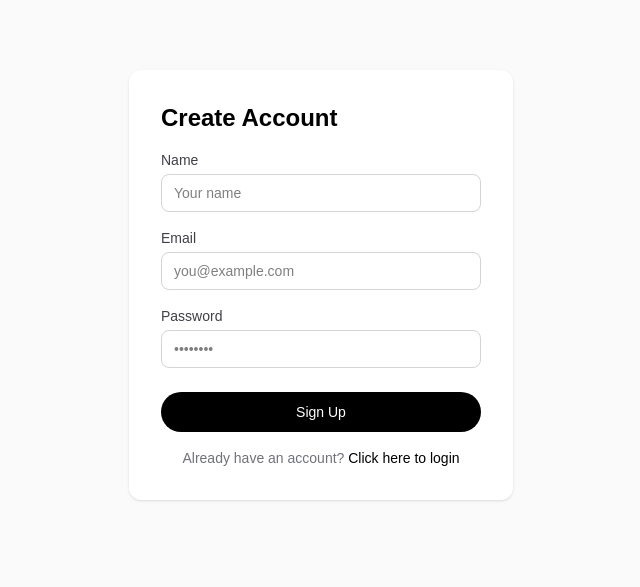
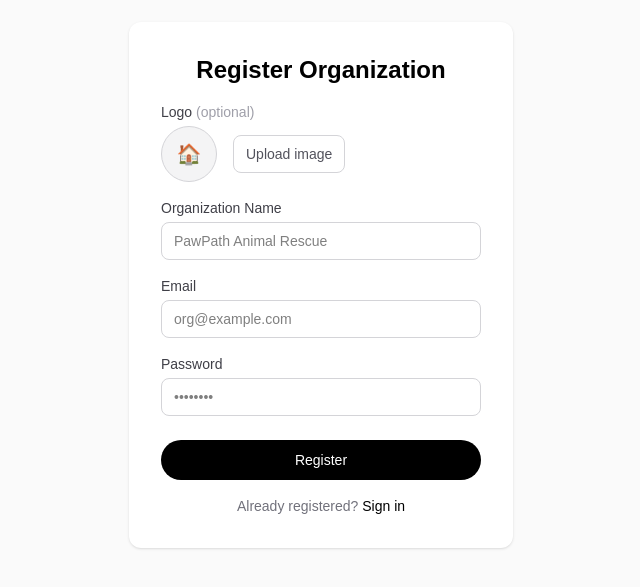
Before and after one commit to devin201o/hack-attack-2026, a Next.js app: page /signup in a window 1280 px wide. Shown: the part 115-702 px from the top of the page, without its empty margins (319-959 px from the left). Built offline with nearby package versions, Linux system fonts and the light colour scheme; no server answers.

Commit message:
updated signup

```diff
--- a/src/app/profile/page.tsx
+++ b/src/app/profile/page.tsx
@@ -7,7 +7,7 @@ export default function ProfilePage() {
     <AppShell>
       <div style={{ padding: "32px 36px", maxWidth: 600 }}>
         <h1 style={{ color: "#f9fafb", fontFamily: "'Georgia', serif", fontSize: 26, fontWeight: 700, margin: "0 0 28px" }}>Profile</h1>
-        <div style={{ background: "#161820", borderRadius: 14, border: "1px solid #1e2130", padding: 28 }}>
+
           <div style={{ display: "flex", alignItems: "center", gap: 18, marginBottom: 24 }}>
             <div style={{
               width: 64, height: 64, borderRadius: "50%",
@@ -20,13 +20,12 @@ export default function ProfilePage() {
               <div style={{ color: "#f97316", fontSize: 13, marginTop: 2 }}>PawPath Shelter</div>
             </div>
           </div>
-          {[["Email", "nikola@pawpath.org"], ["Role", "Administrator"], ["Shelter", "PawPath Animal Rescue"], ["Member since", "January 2024"]].map(([k, v]) => (
+          {[["Email", "nikola@pawpath.org"], ["Shelter", "PawPath Animal Rescue"], ["Member since", "January 2024"]].map(([k, v]) => (
             <div key={k} style={{ display: "flex", justifyContent: "space-between", padding: "12px 0", borderTop: "1px solid #1e2130" }}>
               <span style={{ color: "#6b7280", fontSize: 14 }}>{k}</span>
               <span style={{ color: "#d1d5db", fontSize: 14 }}>{v}</span>
             </div>
           ))}
-        </div>
       </div>
     </AppShell>
   );
--- a/src/app/signup/page.tsx
+++ b/src/app/signup/page.tsx
@@ -6,34 +6,72 @@ import { supabase } from "@/lib/supabase";
 
 export default function SignUpPage() {
   const router = useRouter();
-  const [name, setName] = useState("");
+  const [orgName, setOrgName] = useState("");
   const [email, setEmail] = useState("");
   const [password, setPassword] = useState("");
+  const [logo, setLogo] = useState<File | null>(null);
+  const [logoPreview, setLogoPreview] = useState<string | null>(null);
   const [error, setError] = useState("");
   const [loading, setLoading] = useState(false);
   const [confirmEmail, setConfirmEmail] = useState(false);
+
+  function handleLogoChange(e: React.ChangeEvent<HTMLInputElement>) {
+    const file = e.target.files?.[0] ?? null;
+    setLogo(file);
+    if (file) {
+      setLogoPreview(URL.createObjectURL(file));
+    } else {
+      setLogoPreview(null);
+    }
+  }
 
   async function handleSignUp(e: React.FormEvent) {
     e.preventDefault();
     setError("");
     setLoading(true);
 
-    const { data, error } = await supabase.auth.signUp({
+    // 1. Sign up with org metadata
+    const { data, error: signUpError } = await supabase.auth.signUp({
       email,
       password,
       options: {
-        data: { full_name: name },
+        data: {
+          shelter: orgName,       // org name → user_metadata.shelter
+          full_name: orgName,     // used for display name fallback
+        },
       },
     });
 
-    if (error) {
-      setError(error.message);
+    if (signUpError) {
+      setError(signUpError.message);
       setLoading(false);
-    } else if (data.session) {
-      // Auto-confirmed — go straight to home
-      router.push("/");
+      return;
+    }
+
+    // 2. Upload logo if provided (requires a public "logos" bucket in Supabase Storage)
+    if (logo && data.user) {
+      const ext = logo.name.split(".").pop();
+      const path = `${data.user.id}/logo.${ext}`;
+
+      const { data: uploadData, error: uploadError } = await supabase.storage
+        .from("logos")
+        .upload(path, logo, { upsert: true });
+
+      if (!uploadError && uploadData) {
+        const { data: urlData } = supabase.storage
+          .from("logos")
+          .getPublicUrl(path);
+
+        // Store logo URL back into user_metadata
+        await supabase.auth.updateUser({
+          data: { logo_url: urlData.publicUrl },
+        });
+      }
+    }
+
+    if (data.session) {
+      router.push("/dashboard");
     } else {
-      // Email confirmation required
       setConfirmEmail(true);
       setLoading(false);
     }
@@ -43,15 +81,14 @@ export default function SignUpPage() {
     return (
       <div className="flex min-h-screen items-center justify-center bg-zinc-50 dark:bg-black">
         <div className="flex w-full max-w-sm flex-col items-center gap-4 rounded-xl bg-white p-8 shadow dark:bg-zinc-900">
-          <h1 className="text-2xl font-semibold text-black dark:text-white">
-            Check your email
-          </h1>
+          <h1 className="text-2xl font-semibold text-black dark:text-white">Check your email</h1>
           <p className="text-center text-sm text-zinc-500 dark:text-zinc-400">
-            We sent a confirmation link to <strong className="text-black dark:text-white">{email}</strong>. Click the link to activate your account, then come back and sign in.
+            We sent a confirmation link to{" "}
+            <strong className="text-black dark:text-white">{email}</strong>. Click it to activate your account, then sign in.
           </p>
           <a
             href="/login"
-            className="mt-2 rounded-full bg-black px-5 py-2.5 text-sm font-medium text-white transition-colors hover:bg-zinc-800 dark:bg-white dark:text-black dark:hover:bg-zinc-200"
+            className="mt-2 rounded-full bg-black px-5 py-2.5 text-sm font-medium text-white hover:bg-zinc-800 dark:bg-white dark:text-black dark:hover:bg-zinc-200"
           >
             Go to Sign In
           </a>
@@ -66,9 +103,7 @@ export default function SignUpPage() {
         onSubmit={handleSignUp}
         className="flex w-full max-w-sm flex-col gap-4 rounded-xl bg-white p-8 shadow dark:bg-zinc-900"
       >
-        <h1 className="text-2xl font-semibold text-black dark:text-white">
-          Create Account
-        </h1>
+        <h1 className="text-center text-2xl font-semibold text-black dark:text-white">Register Organization</h1>
 
         {error && (
           <p className="rounded bg-red-100 px-3 py-2 text-sm text-red-700 dark:bg-red-900/30 dark:text-red-400">
@@ -76,15 +111,48 @@ export default function SignUpPage() {
           </p>
         )}
 
+        {/* Logo upload — optional */}
+        <div className="flex flex-col gap-1 text-sm text-zinc-700 dark:text-zinc-300">
+          <span>Logo <span className="text-zinc-400">(optional)</span></span>
+          <div className="flex items-center gap-4">
+            {/* Preview */}
+            <div className="flex h-14 w-14 shrink-0 items-center justify-center rounded-full border border-zinc-300 bg-zinc-100 overflow-hidden dark:border-zinc-700 dark:bg-zinc-800">
+              {logoPreview ? (
+                <img src={logoPreview} alt="Logo preview" className="h-full w-full object-cover" />
+              ) : (
+                <span className="text-xl text-zinc-400">🏠</span>
+              )}
+            </div>
+            <label className="cursor-pointer rounded-lg border border-zinc-300 px-3 py-2 text-sm text-zinc-600 hover:bg-zinc-50 dark:border-zinc-700 dark:text-zinc-400 dark:hover:bg-zinc-800">
+              {logo ? "Change image" : "Upload image"}
+              <input
+                type="file"
+                accept="image/*"
+                className="hidden"
+                onChange={handleLogoChange}
+              />
+            </label>
+            {logo && (
+              <button
+                type="button"
+                onClick={() => { setLogo(null); setLogoPreview(null); }}
+                className="cursor-pointer text-xs text-zinc-400 hover:text-red-500"
+              >
+                Remove
+              </button>
+            )}
+          </div>
+        </div>
+
         <label className="flex flex-col gap-1 text-sm text-zinc-700 dark:text-zinc-300">
-          Name
+          Organization Name
           <input
             type="text"
             required
-            value={name}
-            onChange={(e) => setName(e.target.value)}
+            value={orgName}
+            onChange={(e) => setOrgName(e.target.value)}
             className="rounded-lg border border-zinc-300 bg-transparent px-3 py-2 text-black outline-none focus:border-zinc-600 dark:border-zinc-700 dark:text-white dark:focus:border-zinc-400"
-            placeholder="Your name"
+            placeholder="PawPath Animal Rescue"
           />
         </label>
 
@@ -96,7 +164,7 @@ export default function SignUpPage() {
             value={email}
             onChange={(e) => setEmail(e.target.value)}
             className="rounded-lg border border-zinc-300 bg-transparent px-3 py-2 text-black outline-none focus:border-zinc-600 dark:border-zinc-700 dark:text-white dark:focus:border-zinc-400"
-            placeholder="you@example.com"
+            placeholder="org@example.com"
           />
         </label>
 
@@ -116,18 +184,15 @@ export default function SignUpPage() {
         <button
           type="submit"
           disabled={loading}
-          className="mt-2 rounded-full bg-black py-2.5 text-sm font-medium text-white transition-colors hover:bg-zinc-800 disabled:opacity-50 dark:bg-white dark:text-black dark:hover:bg-zinc-200"
+          className="mt-2 rounded-full bg-black py-2.5 text-sm font-medium text-white hover:bg-zinc-800 disabled:opacity-50 dark:bg-white dark:text-black dark:hover:bg-zinc-200"
         >
-          {loading ? "Creating account…" : "Sign Up"}
+          {loading ? "Creating account…" : "Register"}
         </button>
 
         <p className="text-center text-sm text-zinc-500 dark:text-zinc-400">
-          Already have an account?{" "}
-          <a
-            href="/login"
-            className="font-medium text-black dark:text-white hover:underline"
-          >
-            Click here to login
+          Already registered?{" "}
+          <a href="/login" className="font-medium text-black hover:underline dark:text-white">
+            Sign in
           </a>
         </p>
       </form>
```
